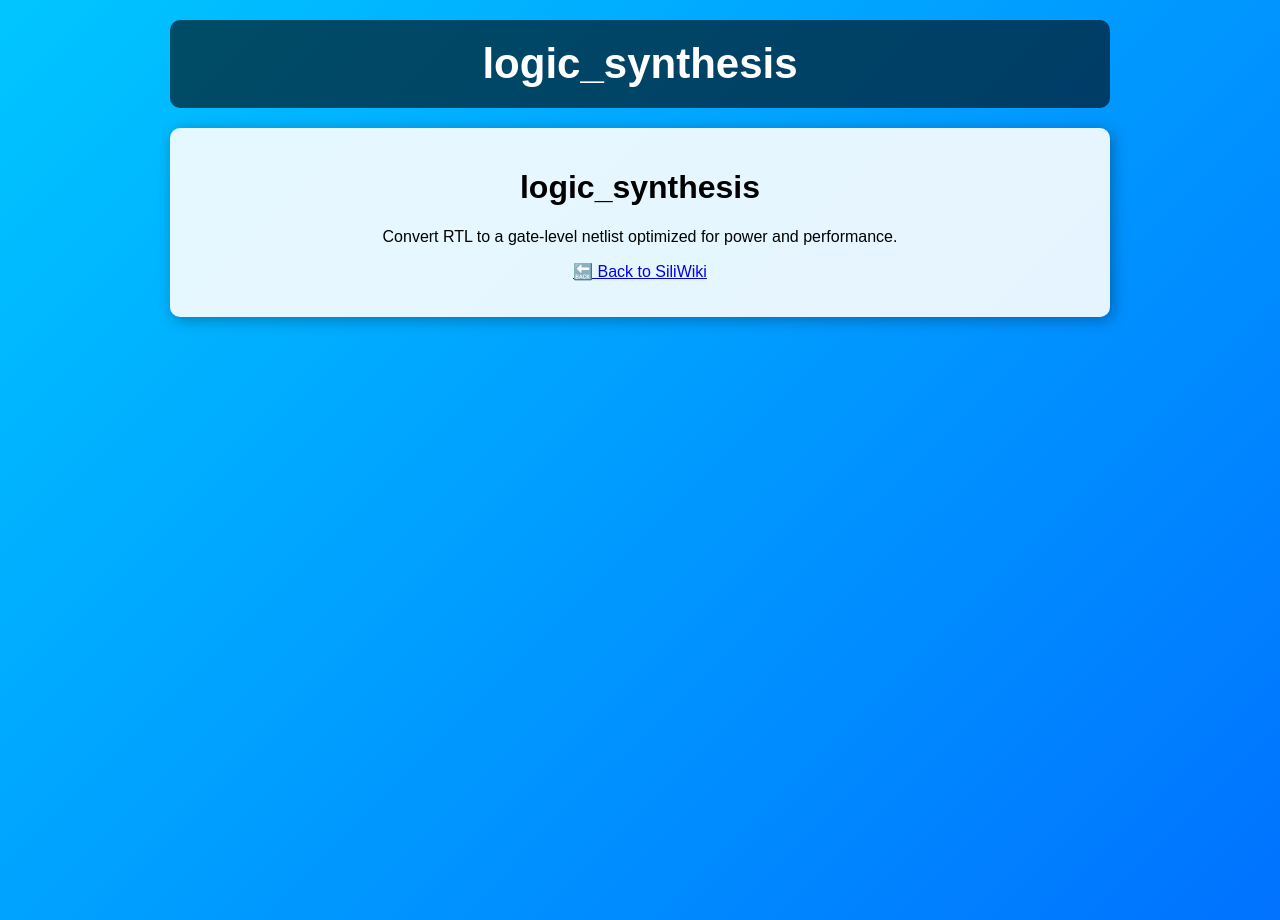
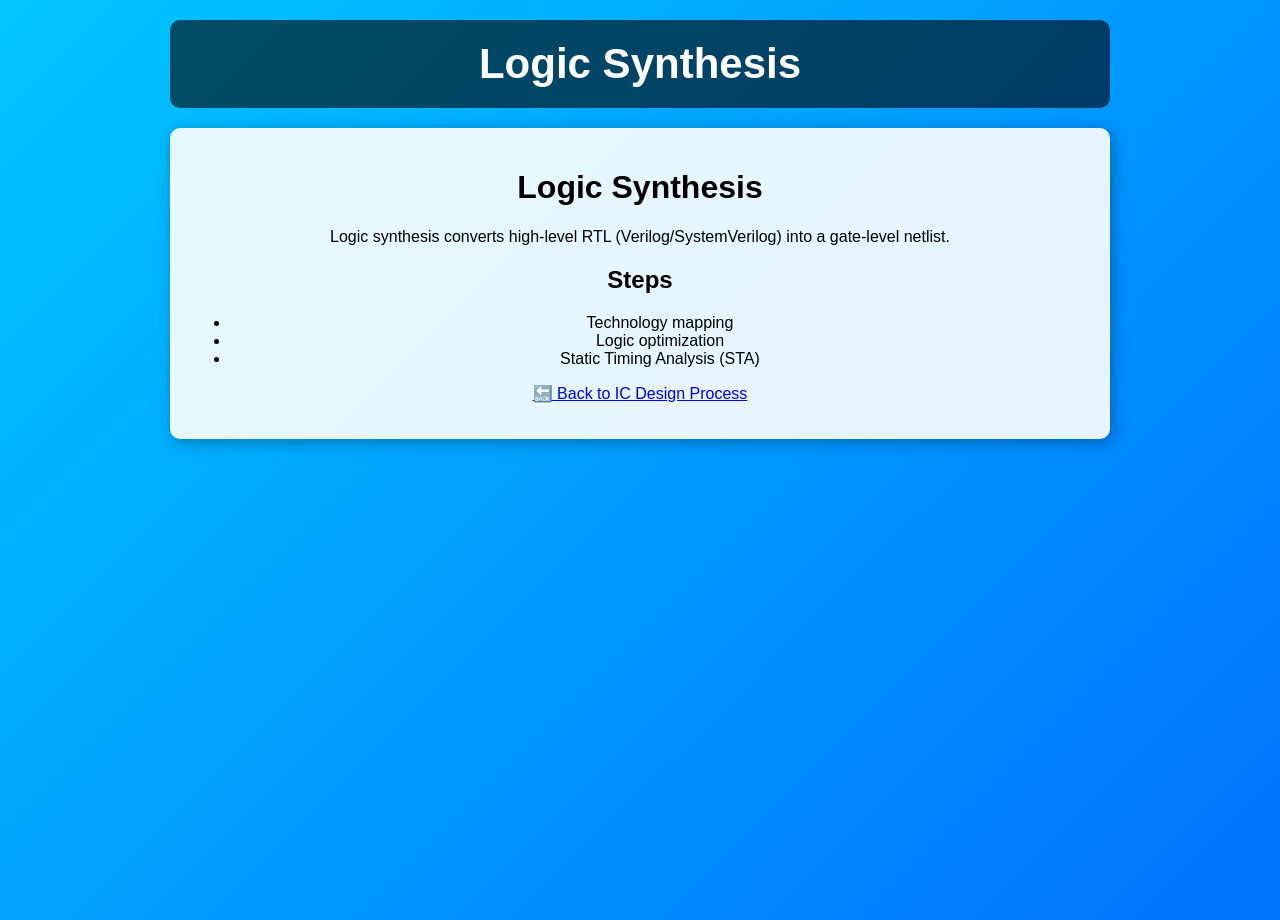
Before and after one commit to danielthurmond/SiliWiki, a Jekyll site: the page built from topics/logic_synthesis.md, in a window 1280 px wide. Built offline with Jekyll 4.4.1, drawn with Linux system fonts in a browser that asks for light colours.

Commit message:
Update logic_synthesis.md

```diff
--- a/topics/logic_synthesis.md
+++ b/topics/logic_synthesis.md
@@ -1,11 +1,14 @@
 ---
-title: logic_synthesis
+title: Logic Synthesis
 layout: default
 ---
 
-# logic_synthesis
-Convert RTL to a gate-level netlist optimized for power and performance.
+# Logic Synthesis
+Logic synthesis converts high-level RTL (Verilog/SystemVerilog) into a gate-level netlist.
 
+## Steps
+- Technology mapping
+- Logic optimization
+- Static Timing Analysis (STA)
 
-
-[🔙 Back to SiliWiki](../index.md)
+[🔙 Back to IC Design Process](../index.md)
```
